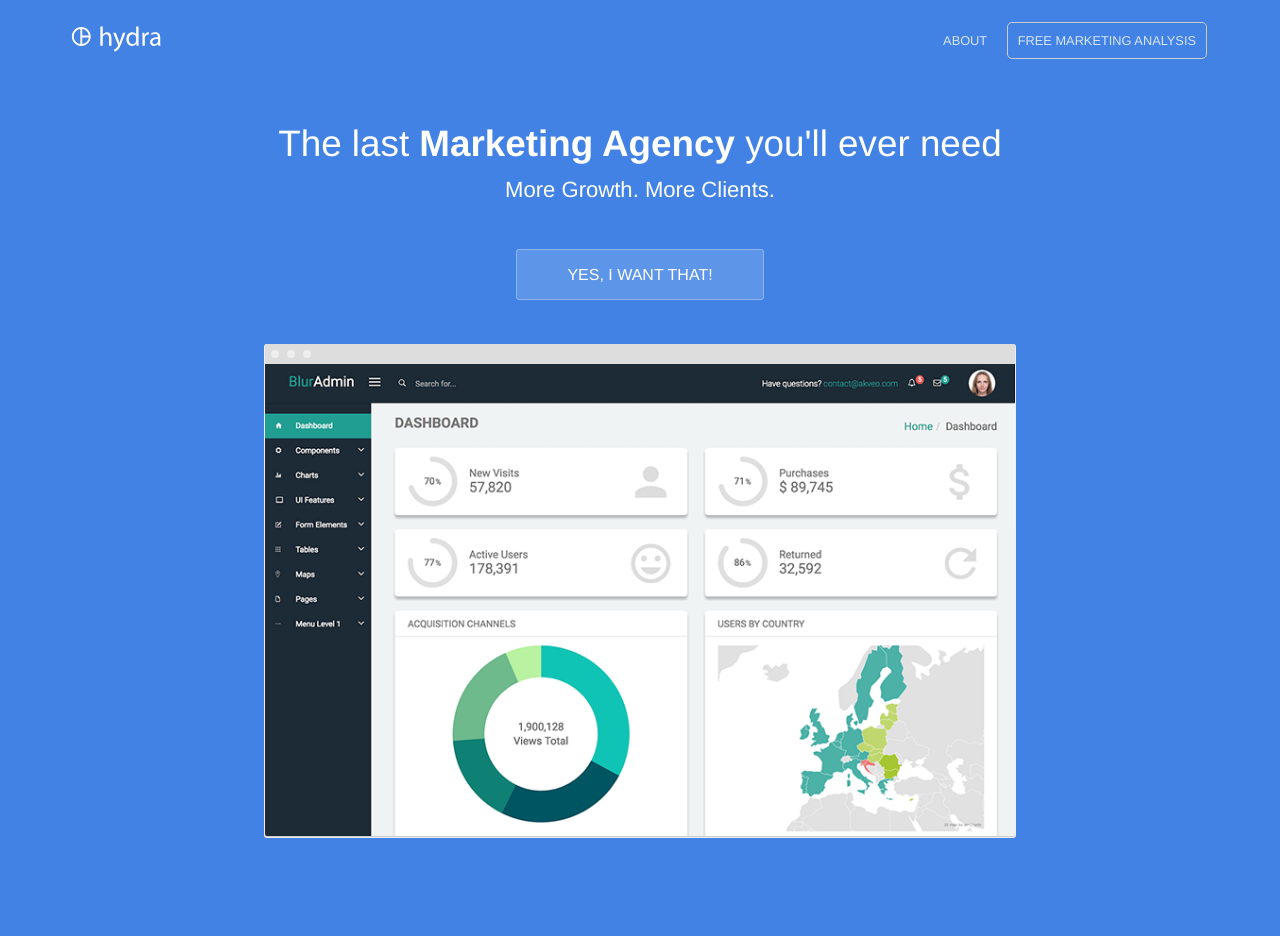
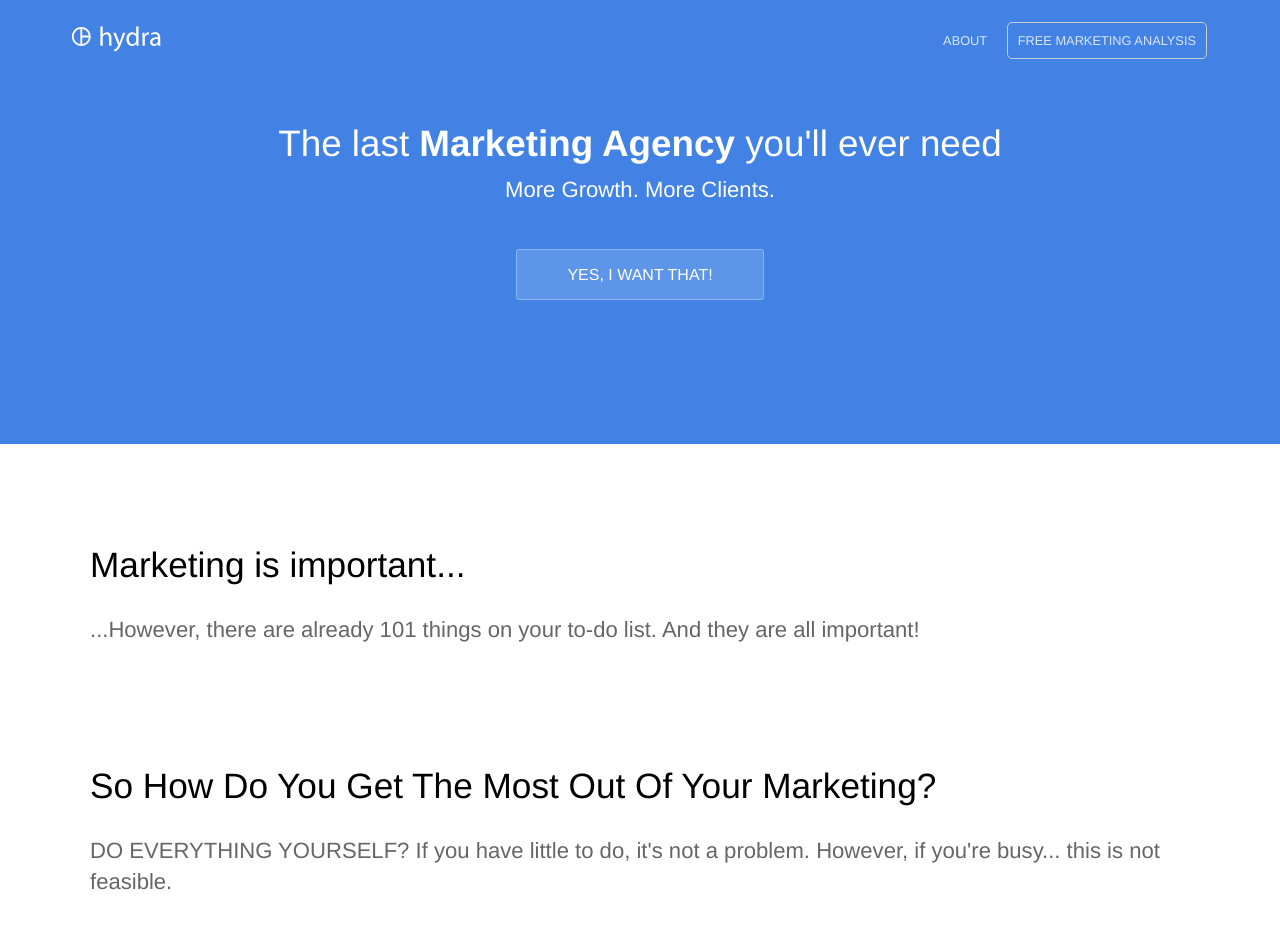
Before and after one commit to Huntinex/MMResults, a Jekyll site: the page built from index.html, in a window 1280 px wide. Shown: the top 952 px of the page. Built offline with Jekyll 4.4.1, drawn with Linux system fonts in a browser that asks for light colours.

Commit message:
Update index.html

```diff
--- a/index.html
+++ b/index.html
@@ -7,9 +7,6 @@
 		<h1 class="editable">The last <strong>Marketing Agency</strong> you'll ever need</h1>
 		<p class="subtext editable">More Growth. More Clients.</p>
 		<div class="cta button alt"><a href="{{ site.baseurl }}/contact/">YES, I WANT THAT!</a></div>
-		<div>
-			<img src="{{ site.baseurl }}/images/dashboard.png" alt="Screenshot" class="screenshot editable" />
-		</div>
 	</div>
 </section>
 
@@ -38,9 +35,7 @@
 				<h2>HIRE NEW STAFF?</h2>
 				<p>Finding good people is difficult,  training them is expensive. Even if you find the perfect person... You still rely on one individual.</p>
 			</div>
-			<div class="image">
-				<img src="{{ site.baseurl }}/images/dashboard.png" alt="Screenshot" class="screenshot editable" />
-			</div>
+
 		</div>
 	</section>
 
@@ -51,7 +46,7 @@
 			</div>
 			<div class="testimonial-block">
 				<div class="image">
-					<img src="{{ site.baseurl }}/images/dashboard.png" alt="Screenshot" class="screenshot editable" />
+					<img src="{{ site.baseurl }}/images/testimony1.png" alt="Screenshot" class="screenshot editable" />
 				</div>
 			</div>
 		</div>
```
